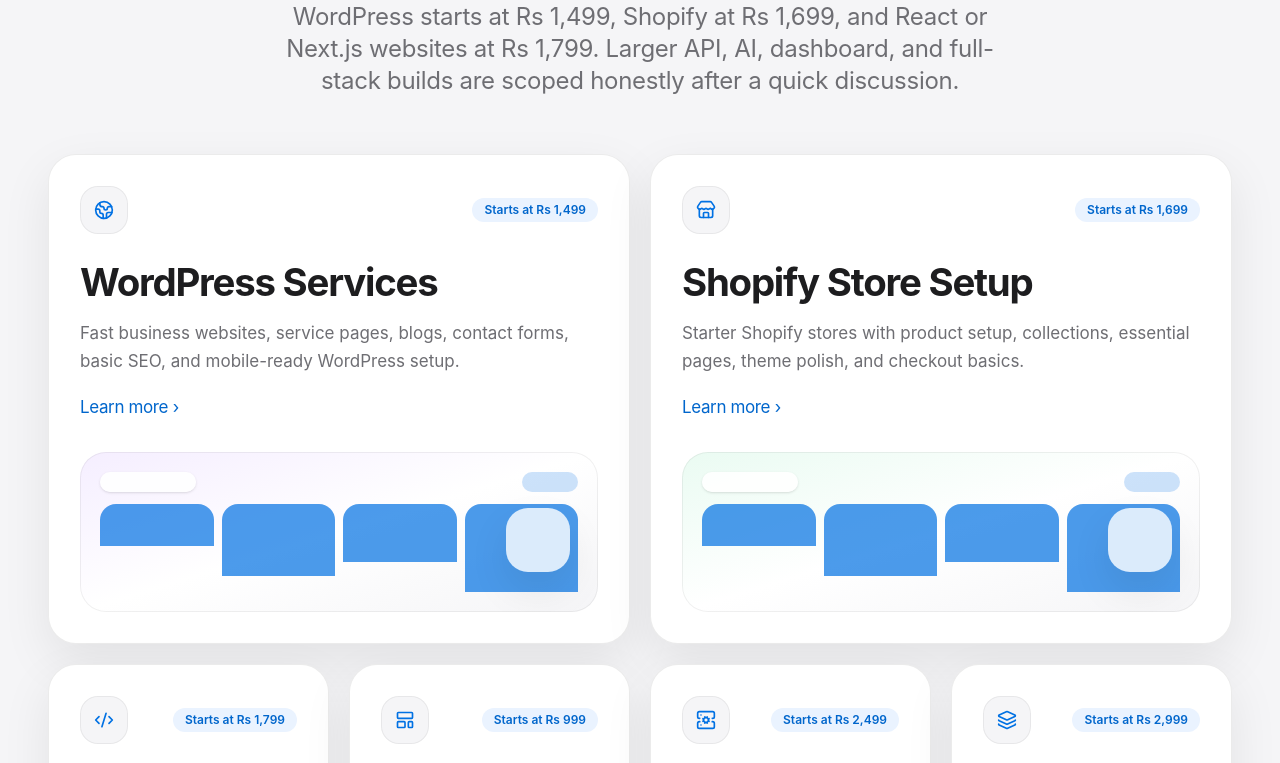
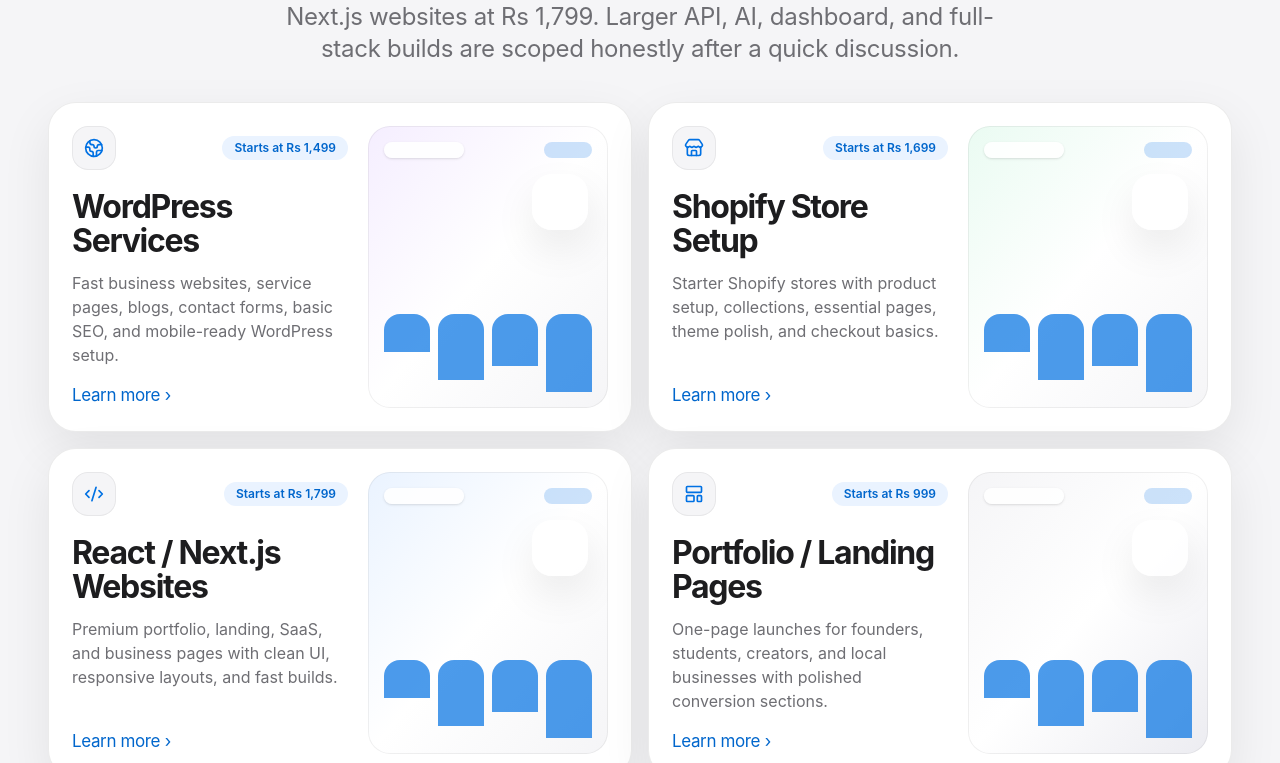
Before and after one commit to umarfiroz28/devlentra, a Next.js app: page / in a window 1280 px wide. Shown: the part 1697-2460 px from the top of the page. Built offline with nearby package versions, Linux system fonts and the light colour scheme.

Commit message:
Compress services card layout

```diff
--- a/app/components/ServiceTile.tsx
+++ b/app/components/ServiceTile.tsx
@@ -3,7 +3,6 @@
 
 type ServiceTileProps = {
   service: Service;
-  featured?: boolean;
   index: number;
 };
 
@@ -15,45 +14,45 @@
   graphite: "from-[#F5F5F7] via-white to-[#ECECF1]",
 };
 
-export function ServiceTile({ service, featured = false, index }: ServiceTileProps) {
+export function ServiceTile({ service, index }: ServiceTileProps) {
   const Icon = service.icon;
 
   return (
     <article
-      className={`apple-product-tile min-h-[360px] p-7 sm:p-8 ${
-        featured ? "md:col-span-2 md:min-h-[430px]" : ""
-      }`}
+      className="apple-product-tile min-h-[220px] p-5 sm:p-6"
       style={{ animationDelay: `${Math.min(index * 45, 280)}ms` }}
     >
-      <div className="relative z-10 flex h-full flex-col">
+      <div className="relative z-10 grid h-full gap-5 md:grid-cols-[minmax(0,1fr)_210px] md:items-stretch xl:grid-cols-[minmax(0,1fr)_240px]">
+        <div className="flex min-w-0 flex-col">
           <div className="flex items-center justify-between gap-4">
-          <span className="flex h-12 w-12 items-center justify-center rounded-[18px] bg-[#F5F5F7] text-[#0071E3] shadow-[inset_0_0_0_1px_rgba(0,0,0,0.06)]">
+            <span className="flex h-11 w-11 shrink-0 items-center justify-center rounded-[16px] bg-[#F5F5F7] text-[#0071E3] shadow-[inset_0_0_0_1px_rgba(0,0,0,0.06)]">
               <Icon className="h-5 w-5" aria-hidden="true" />
             </span>
             <span className="rounded-full bg-[#EAF3FF] px-3 py-1 text-xs font-semibold text-[#0066CC]">
               {service.startingAt}
             </span>
           </div>
-        <h3 className="apple-card-title mt-7 max-w-[560px]">{service.title}</h3>
-        <p className="mt-4 max-w-[600px] text-[17px] leading-7 text-[#6E6E73]">
+          <h3 className="mt-5 max-w-[460px] text-[28px] font-bold leading-[1.08] tracking-[-0.04em] text-[#1D1D1F] sm:text-[32px]">
+            {service.title}
+          </h3>
+          <p className="mt-3 max-w-[560px] text-[16px] leading-6 text-[#6E6E73]">
             {service.description}
           </p>
-        <div className="mt-5">
+          <div className="mt-auto pt-4">
             <AppleButton href="#contact" variant="link">
               Learn more
             </AppleButton>
           </div>
-        <div className="mt-auto pt-8">
+        </div>
+        <div className="min-h-[142px] md:min-h-0">
           <div
-            className={`relative h-32 overflow-hidden rounded-[26px] bg-gradient-to-br ${toneClass[service.tone]} shadow-[inset_0_0_0_1px_rgba(0,0,0,0.06)] ${
-              featured ? "sm:h-40" : ""
-            }`}
+            className={`relative h-full min-h-[142px] overflow-hidden rounded-[22px] bg-gradient-to-br ${toneClass[service.tone]} shadow-[inset_0_0_0_1px_rgba(0,0,0,0.06)]`}
             aria-hidden="true"
           >
-            <div className="absolute left-5 top-5 h-5 w-24 rounded-full bg-white/90 shadow-sm" />
-            <div className="absolute right-5 top-5 h-5 w-14 rounded-full bg-[#0071E3]/20" />
-            <div className="absolute bottom-5 left-5 right-5 grid grid-cols-4 gap-2">
-              {[42, 72, 58, 88].map((height, barIndex) => (
+            <div className="absolute left-4 top-4 h-4 w-20 rounded-full bg-white/90 shadow-sm" />
+            <div className="absolute right-4 top-4 h-4 w-12 rounded-full bg-[#0071E3]/20" />
+            <div className="absolute bottom-4 left-4 right-4 grid grid-cols-4 gap-2">
+              {[38, 66, 52, 78].map((height, barIndex) => (
                 <span
                   key={`${service.title}-${barIndex}`}
                   className="rounded-t-2xl bg-[#0071E3]/70"
@@ -61,7 +60,7 @@
                 />
               ))}
             </div>
-            <div className="absolute right-7 top-14 h-16 w-16 rounded-[22px] bg-white/80 shadow-[0_18px_40px_rgba(0,0,0,0.08)]" />
+            <div className="absolute right-5 top-12 h-14 w-14 rounded-[20px] bg-white/80 shadow-[0_18px_40px_rgba(0,0,0,0.08)]" />
           </div>
         </div>
       </div>
--- a/app/components/ServicesSection.tsx
+++ b/app/components/ServicesSection.tsx
@@ -6,7 +6,7 @@
     <section
       id="services"
       aria-labelledby="services-title"
-      className="bg-[#F5F5F7] px-4 py-20 sm:px-6 sm:py-24 lg:px-8"
+      className="bg-[#F5F5F7] px-4 py-14 sm:px-6 sm:py-16 lg:px-8"
     >
       <div className="apple-wide-container">
         <div className="mx-auto max-w-[920px] text-center">
@@ -20,13 +20,12 @@
             full-stack builds are scoped honestly after a quick discussion.
           </p>
         </div>
-        <div className="mt-14 grid gap-5 md:grid-cols-2 lg:grid-cols-4">
+        <div className="mt-9 grid gap-4 lg:grid-cols-2">
           {services.map((service, index) => (
             <ServiceTile
               key={service.title}
               service={service}
               index={index}
-              featured={index < 2}
             />
           ))}
         </div>
```
Lines whose indentation alone changed are shown as unchanged.
